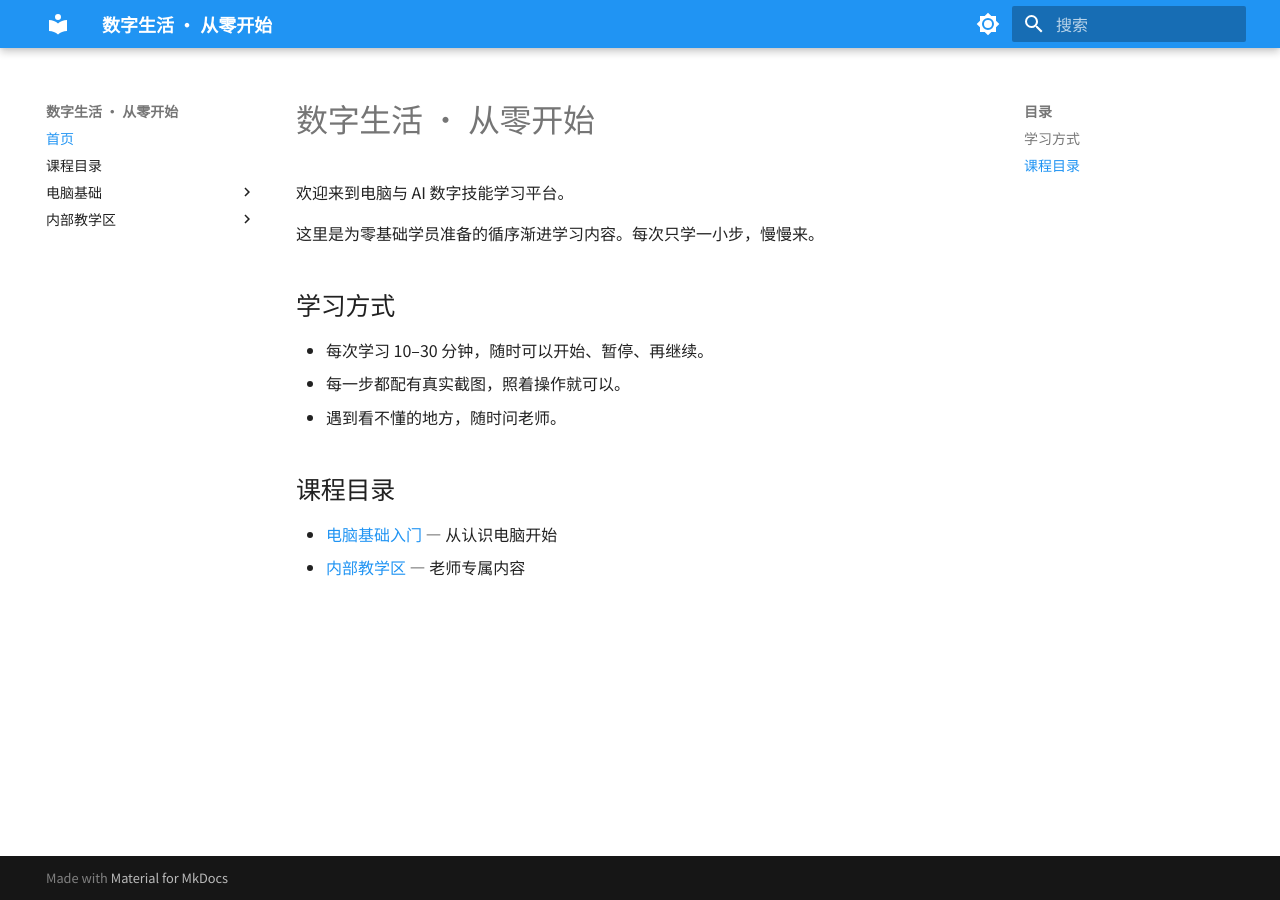
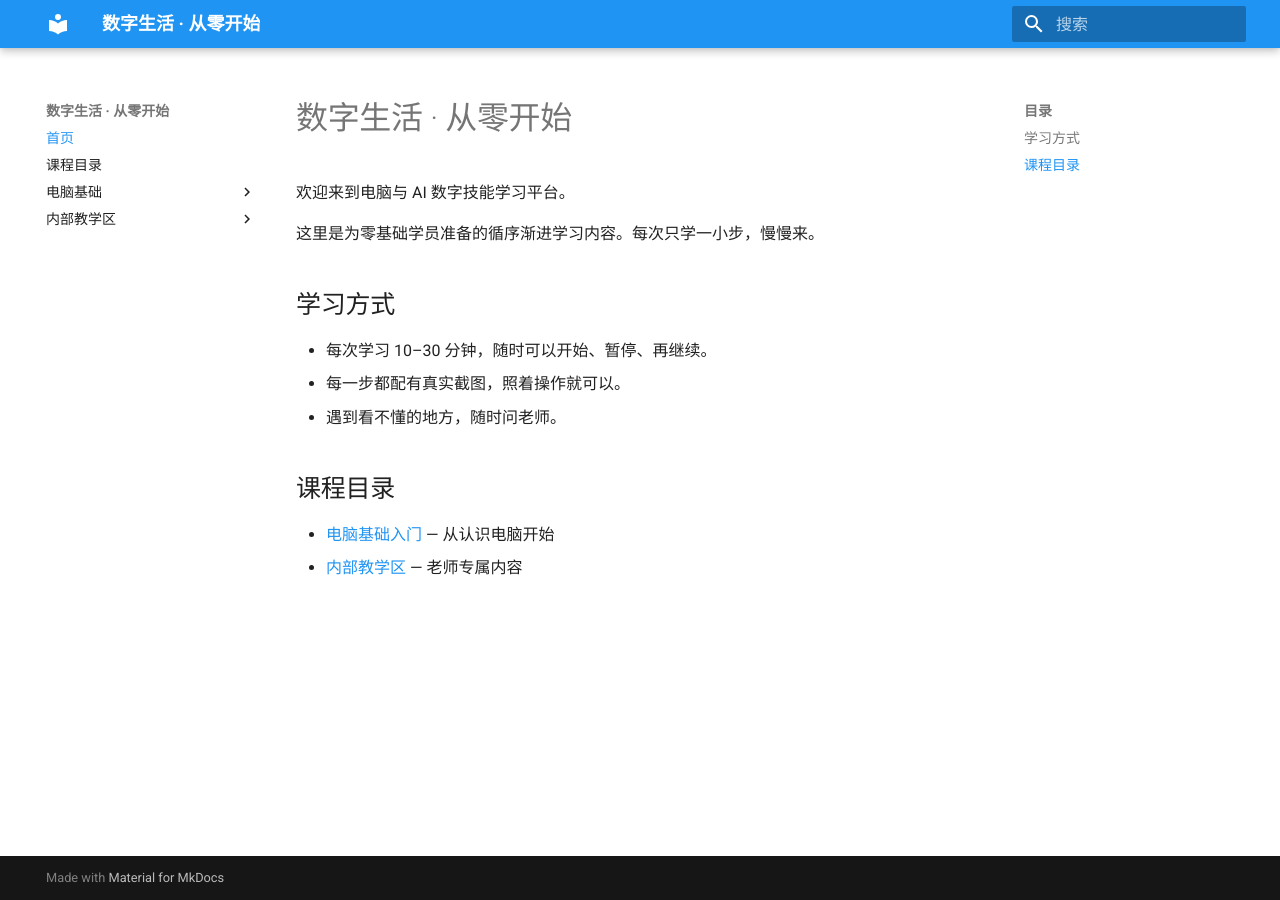
Before and after one commit to FUWhy/digital-life, an MkDocs documentation site: the page built from docs/index.md, in a window 1280 px wide. Built offline with MkDocs 1.6.1 and Material for MkDocs 9.7.7, drawn with Linux system fonts in a browser that asks for light colours.

Commit message:
修复排版问题：简化主题配置，移除导致样式冲突的高级特性

```diff
--- a/mkdocs.yml
+++ b/mkdocs.yml
@@ -5,27 +5,9 @@ site_author: 家庭教学项目
 theme:
   name: material
   language: zh
-  font:
-    text: Noto Sans SC
-  features:
-    - navigation.instant
-    - navigation.tracking
-    - search.suggest
-    - search.highlight
-    - content.code.copy
   palette:
-    - scheme: default
-      primary: blue
+    - primary: blue
       accent: blue
-      toggle:
-        icon: material/brightness-7
-        name: 切换深色模式
-    - scheme: slate
-      primary: blue
-      accent: blue
-      toggle:
-        icon: material/brightness-4
-        name: 切换浅色模式
 
 markdown_extensions:
   - admonition
```
